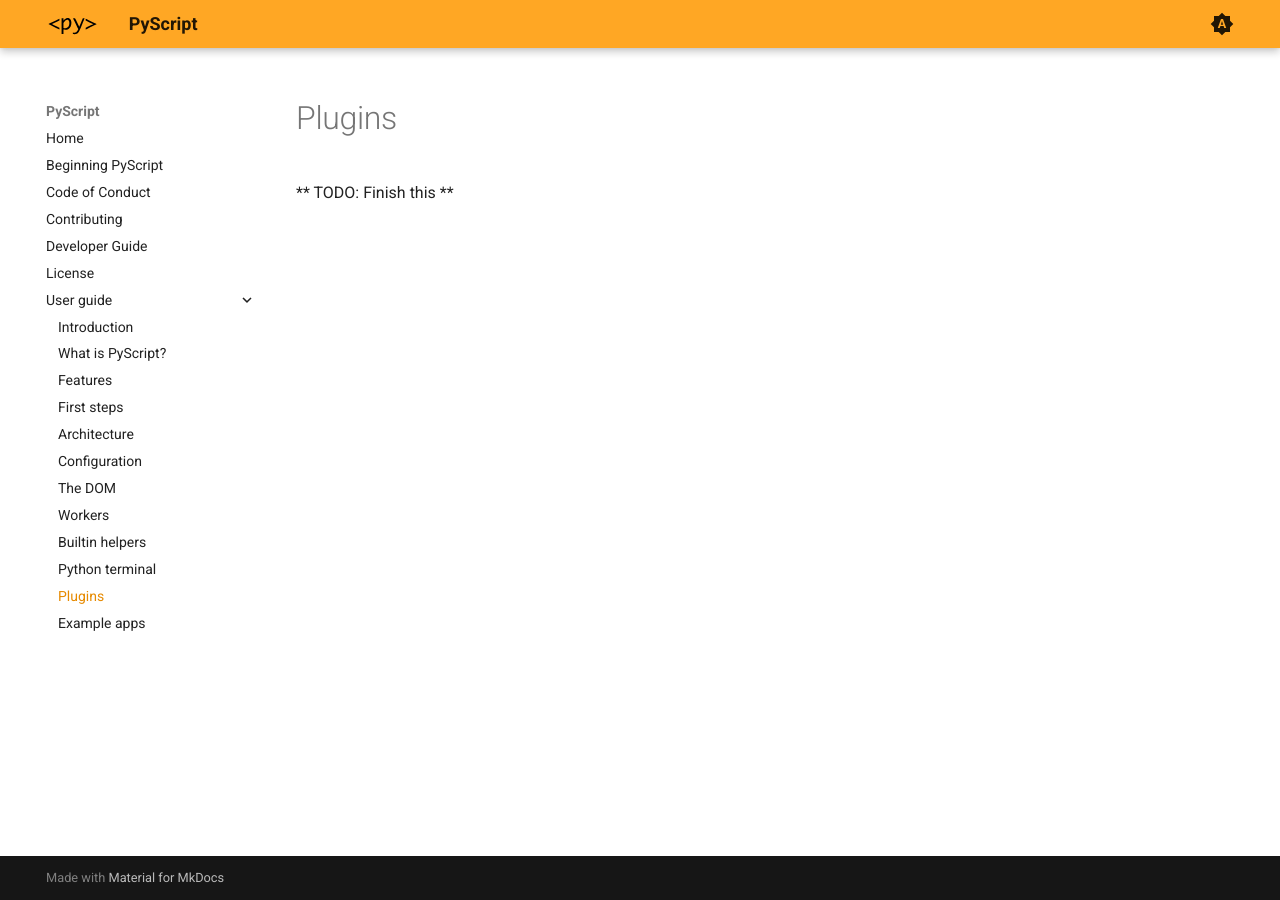
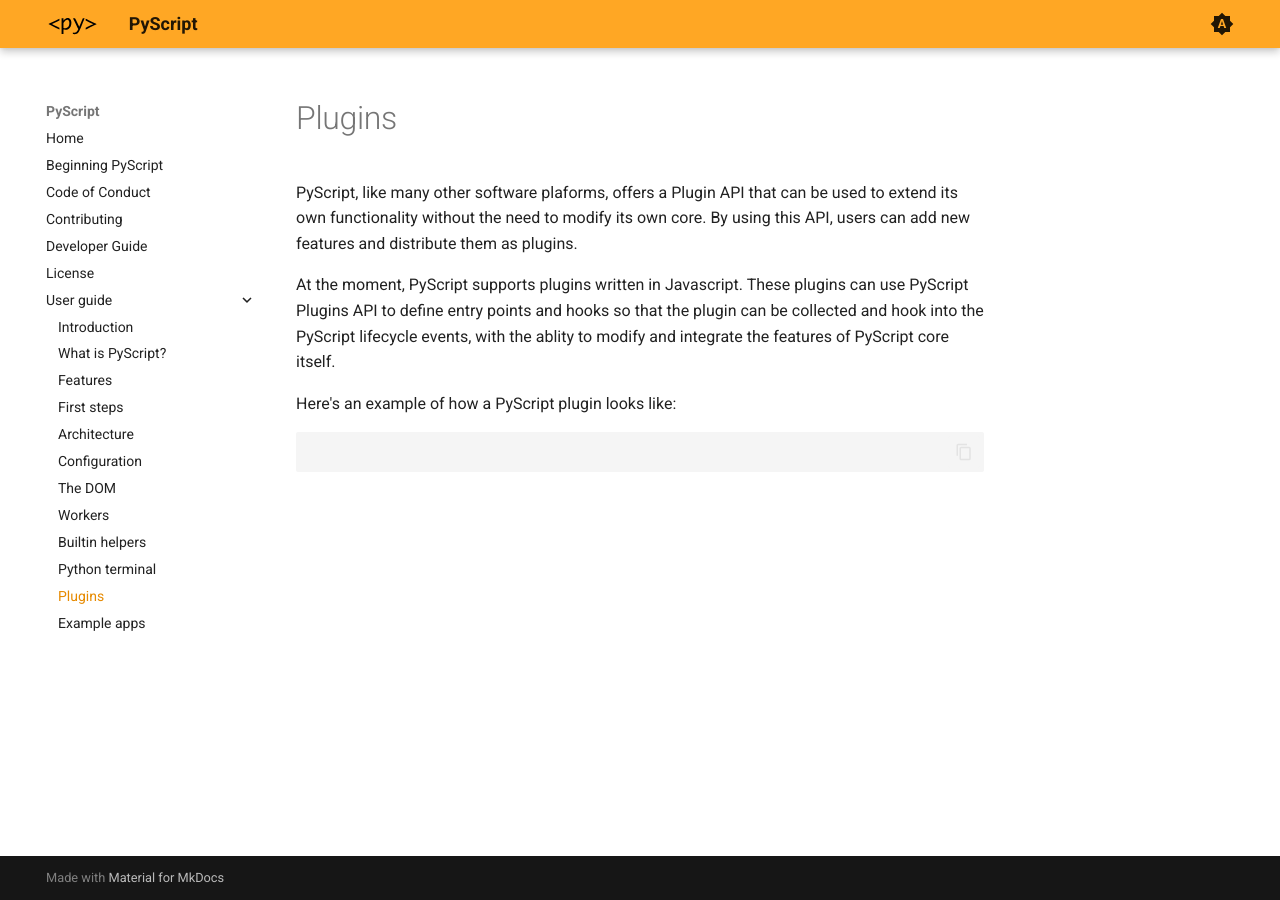
Before and after one commit to pyscript/docs, an MkDocs documentation site: the page built from docs/user-guide/plugins.md, in a window 1280 px wide. Built offline with MkDocs 1.6.1 and Material for MkDocs 9.7.7, drawn with Linux system fonts in a browser that asks for light colours; the version menu is left out.

Commit message:
initial plugins docs content

````diff
--- a/docs/user-guide/plugins.md
+++ b/docs/user-guide/plugins.md
@@ -1,3 +1,16 @@
 # Plugins
 
-** TODO: Finish this **
+PyScript, like many other software plaforms, offers a Plugin API that can be used to extend its
+own functionality without the need to modify its own core. By using this API, users can add new
+features and distribute them as plugins.
+
+At the moment, PyScript supports plugins written in Javascript. These plugins can use PyScript
+Plugins API to define entry points and hooks so that the plugin can be collected and hook into
+the PyScript lifecycle events, with the ablity to modify and integrate the features of PyScript
+core itself.
+
+Here's an example of how a PyScript plugin looks like:
+
+```js
+
+```
````
